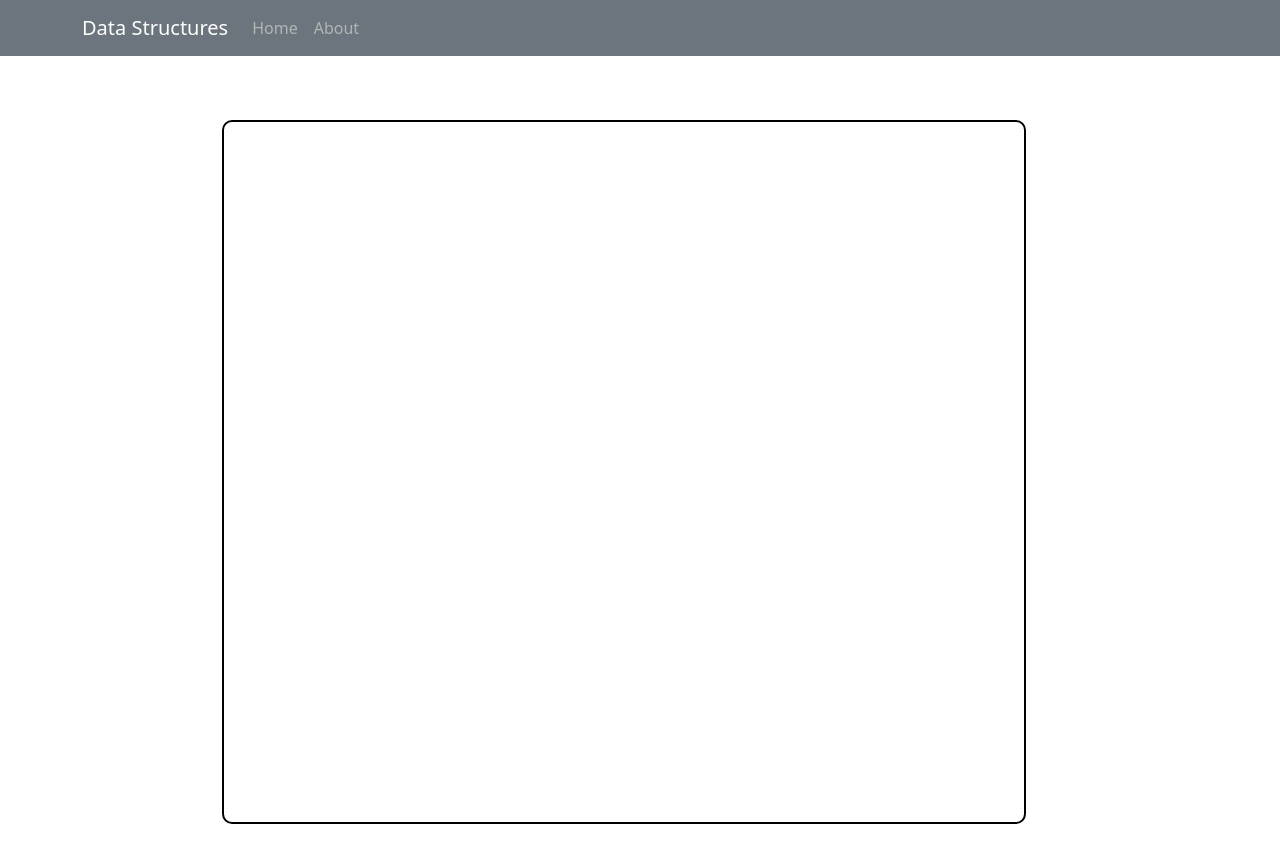
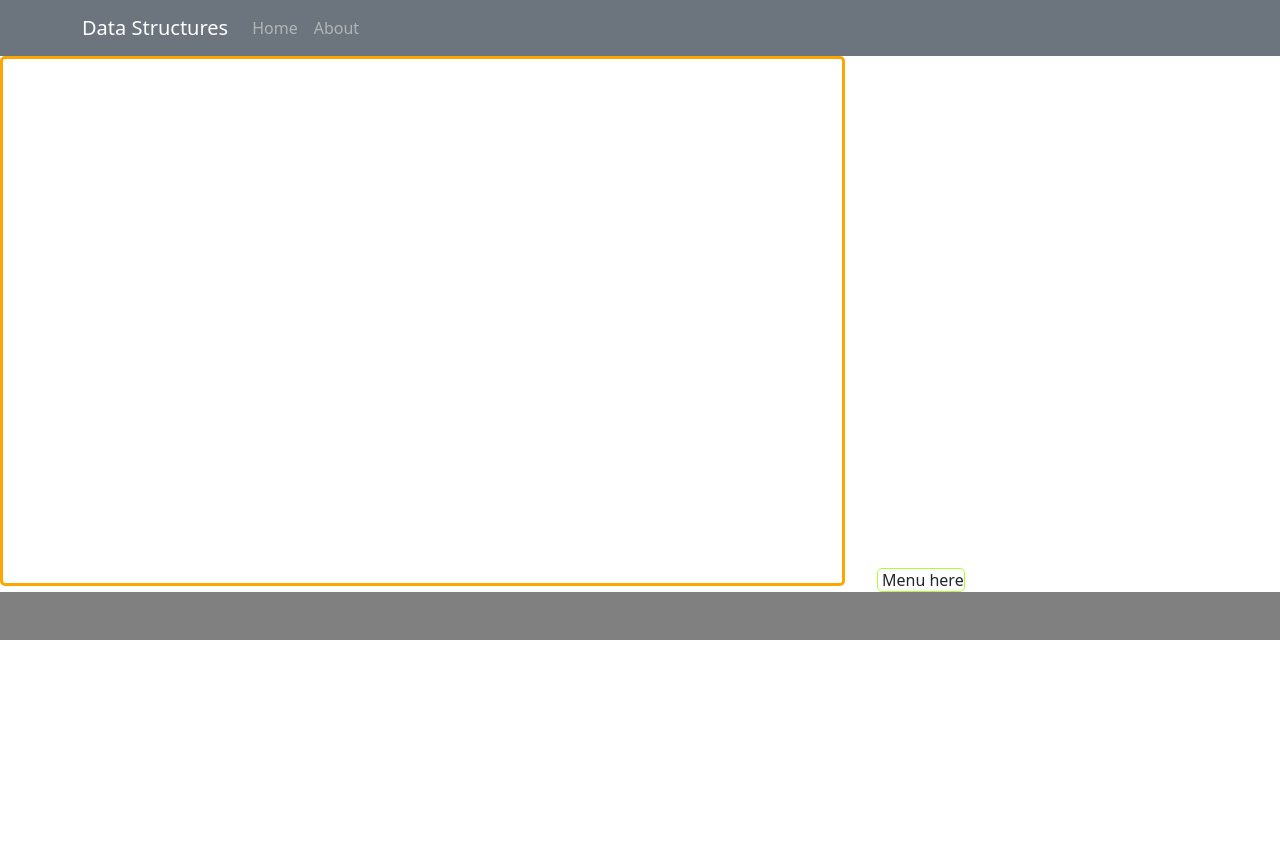
Before and after one commit to Reainheart/CST316JP, a React (Vite) app in the folder client/: page / in a window 1280 px wide. Shown: the top 862 px of the page. After the commit the page ends 800 px from the top, so only its background shows below. Built offline with nearby package versions, Linux system fonts and the light colour scheme; no server answers.

Commit message:
Framework 1

```diff
--- a/client/src/App.jsx
+++ b/client/src/App.jsx
@@ -1,17 +1,25 @@
 import { useState } from "react";
 import "bootstrap/dist/css/bootstrap.min.css";
 import "./App.css";
-import  Header from "./Global/header/Header";
+import Header from "./Global/header/Header";
+import Footer from "./Global/footer/Footer";
 import Home from "./Pages";
 
 
 function App() {
     return (
         <>
-            <Header />
-            <div className="flex-container">
+            <header>
+                <Header />
+            </header>
+            <div className="PageContent" >
+
                 <Home />
+
             </div>
+            <footer>
+                <Footer />
+            </footer>
         </>
     );
 }
--- a/client/src/Global/footer/Footer.jsx
+++ b/client/src/Global/footer/Footer.jsx
@@ -0,0 +1,11 @@
+import './footer.css';
+
+const Footer = () => {
+    return (
+        <div className="footer">
+
+        </div>
+    );
+};
+
+export default Footer;
--- a/client/src/Global/footer/footer.css
+++ b/client/src/Global/footer/footer.css
@@ -0,0 +1,4 @@
+.footer {
+    background-color: grey !important;
+    height: 3em;
+}
--- a/client/src/Pages/home/Components/Canvas/CanvasComponent.jsx
+++ b/client/src/Pages/home/Components/Canvas/CanvasComponent.jsx
@@ -5,43 +5,22 @@ const CanvasComponent = () => {
     const canvasRef = useRef(null); // reference to the canvas element
     const [node, setNode] = useState(null); // node object
     const [popupPosition, setPopupPosition] = useState({ top: 0, left: 0 }); // popup position (under the node)
-    const [canvasSize, setCanvasSize] = useState({ width: 1200, height: 700 }); // canvas size
+    const [canvasSize, setCanvasSize] = useState({ width: window.innerWidth, height: window.innerHeight }); // canvas size
     const [showPopup, setShowPopup] = useState(false); // show popup or not (when hovering over the node)
     const [structureData, setStructureData] = useState(null); // data structure data
 
-    useEffect(() => {
-        // set canvas size based on the window size
-        const checkSize = () => {
-            if (window.innerWidth < 590) {
-                setCanvasSize({ width: 200, height: 700 });
-            } else if (window.innerWidth < 770) {
-                setCanvasSize({ width: 300, height: 700 });
-            } else if (window.innerWidth < 995) {
-                setCanvasSize({ width: 400, height: 700 });
-            } else if (window.innerWidth < 1180) {
-                setCanvasSize({ width: 600, height: 700 });
-            } else if (window.innerWidth < 1400) {
-                setCanvasSize({ width: 800, height: 700 });
-            } else if (window.innerWidth < 1610) {
-                setCanvasSize({ width: 1000, height: 700 });
-            } else {
-                setCanvasSize({ width: 1200, height: 700 });
-            }
-        };
+    // useEffect(() => {
+    //     // set canvas size based on the window size
+    //     const checkSize = () => {
+    //         setCanvasSize({ width: window.innerWidth, height: window.innerHeight });
+    //     };
 
-        checkSize();
+    //     checkSize();
 
-        window.addEventListener("resize", checkSize);
+    //     window.addEventListener("resize", checkSize);
 
-        const fetchData = async () => {
-            const response = await fetch("http://localhost:5022/api/Objects");
-            const data = await response.json();
-            setStructureData(data);
-        };
-        fetchData();
-
-        return () => window.removeEventListener("resize", checkSize);
-    }, []);
+    //     return () => window.removeEventListener("resize", checkSize);
+    // }, []);
 
     // create a node object
     const createNode = (x, y) => {
@@ -141,10 +120,6 @@ const CanvasComponent = () => {
                 ref={canvasRef}
                 width={canvasSize.width}
                 height={canvasSize.height}
-                style={{
-                    border: "2px solid black",
-                    borderRadius: "10px",
-                }}
                 onClick={handleClick}
                 onMouseMove={handleMouseMove}
             />
--- a/client/src/Pages/home/Components/Canvas/canvasComponent.css
+++ b/client/src/Pages/home/Components/Canvas/canvasComponent.css
@@ -8,5 +8,8 @@
 }
 
 canvas {
+    width: 66%;
+    border: 3px solid orange;
+    border-radius: 5px;
     margin-right: 2em;
 }
--- a/client/src/Pages/home/Home.jsx
+++ b/client/src/Pages/home/Home.jsx
@@ -7,8 +7,10 @@ const Home = () => {
     return (
         <>
             <div>
-                <CanvasComponent />
+                <CanvasComponent className="canvas"/>
+                <span className="learning-tool-menu"> Menu here</span>
             </div>
+
         </>
     );
 };
--- a/client/src/Pages/home/home.css
+++ b/client/src/Pages/home/home.css
@@ -1,17 +1,7 @@
-.content-area {
-    margin-top: -60px;
+
+
+.learning-tool-menu {
+    width: 33%;
+    border: 1px solid greenyellow;
+    border-radius: 5px;
 }
-
-.content-area {
-    width: 220px;
-    border: 1px solid black;
-    border-radius: 5px;
-    padding: 10px;
-    margin-left: 83%;
-}
-
-@media (max-width: 768px) {
-    .content-area {
-        margin-left: 0;
-    }
-}
```
